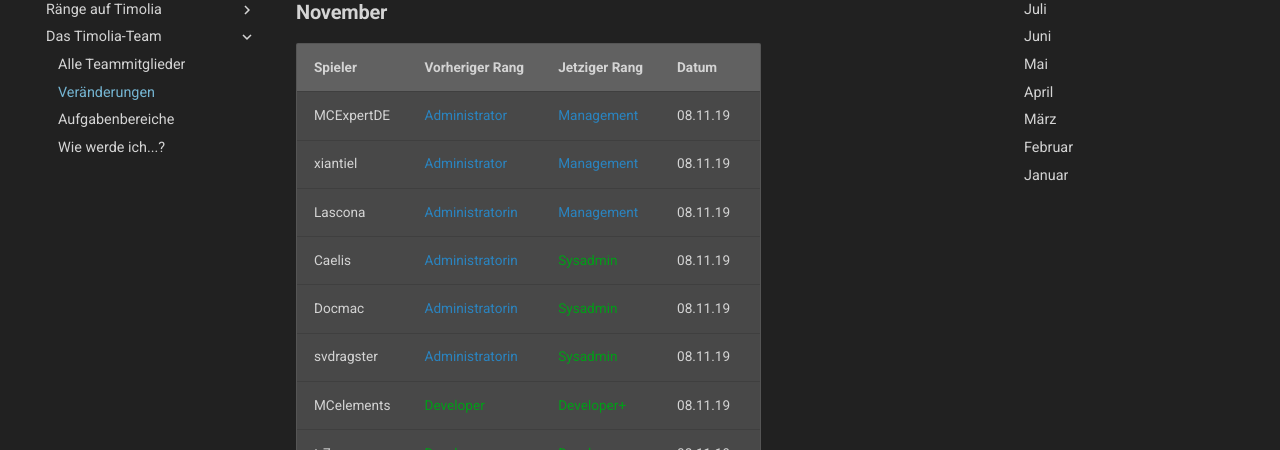
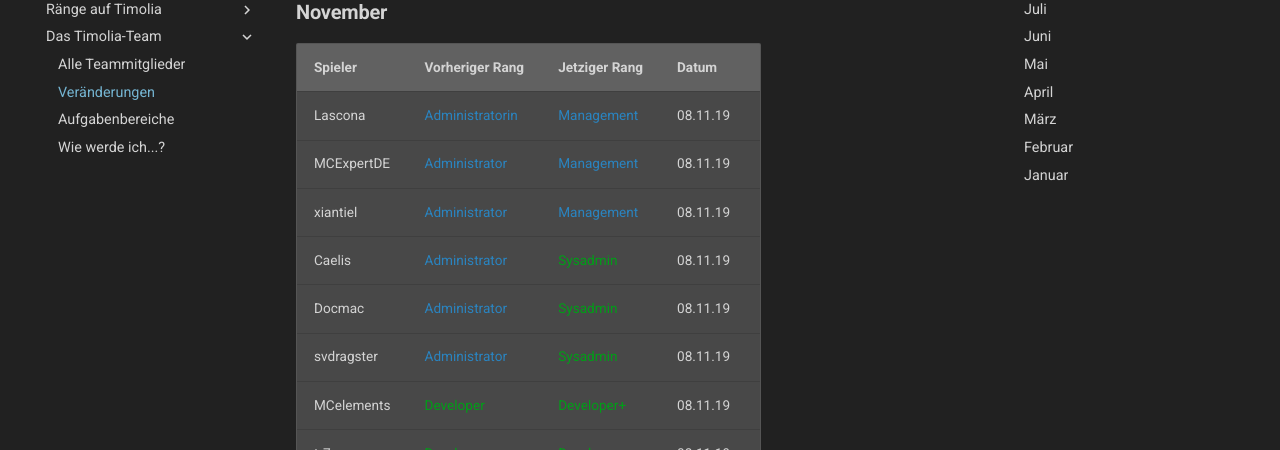
Before and after one commit to TimoliaDE/HowTo, an MkDocs documentation site: the page built from docs/team/changes.md, in a window 1280 px wide and 900 px high. Shown: the part 240-690 px from the top of the window. Built offline with MkDocs 1.6.1 and Material for MkDocs 9.7.7, drawn with Linux system fonts in a browser that asks for light colours; old or Windows-style settings are respelled for this version of MkDocs.

Commit message:
Max, Doc und Sven sind ja gar nicht weiblich. Alphabetisch sortieren.

```diff
--- a/docs/team/changes.md
+++ b/docs/team/changes.md
@@ -5,12 +5,12 @@ Hier werden alle Aus- und Eintritte bzw. Beförderungen und Degradierungen aufge
 ###  <strong>November</strong>
 | Spieler | Vorheriger Rang | Jetziger Rang | Datum |
 | ------ | ------ | ------ | ------ |
+| Lascona | <span class='administrator'>Administratorin</span> | <span class='management'>Management</span> | 08.11.19 |
 | MCExpertDE | <span class='administrator'>Administrator</span> | <span class='management'>Management</span> | 08.11.19 |
 | xiantiel | <span class='administrator'>Administrator</span> | <span class='management'>Management</span> | 08.11.19 |
-| Lascona | <span class='administrator'>Administratorin</span> | <span class='management'>Management</span> | 08.11.19 |
-| Caelis | <span class='administrator'>Administratorin</span> | <span class='sysadmin'>Sysadmin</span> | 08.11.19 |
-| Docmac | <span class='administrator'>Administratorin</span> | <span class='sysadmin'>Sysadmin</span> | 08.11.19 |
-| svdragster | <span class='administrator'>Administratorin</span> | <span class='sysadmin'>Sysadmin</span> | 08.11.19 |
+| Caelis | <span class='administrator'>Administrator</span> | <span class='sysadmin'>Sysadmin</span> | 08.11.19 |
+| Docmac | <span class='administrator'>Administrator</span> | <span class='sysadmin'>Sysadmin</span> | 08.11.19 |
+| svdragster | <span class='administrator'>Administrator</span> | <span class='sysadmin'>Sysadmin</span> | 08.11.19 |
 | MCelements | <span class='developer'>Developer</span> | <span class='developer-plus'>Developer+</span> | 08.11.19 |
 | tr7zw | <span class='developer'>Developer</span> | <span class='developer-plus'>Developer+</span> | 08.11.19 |
 | zortax | <span class='developer'>Developer</span> | <span class='developer-plus'>Developer+</span> | 08.11.19 |
```
